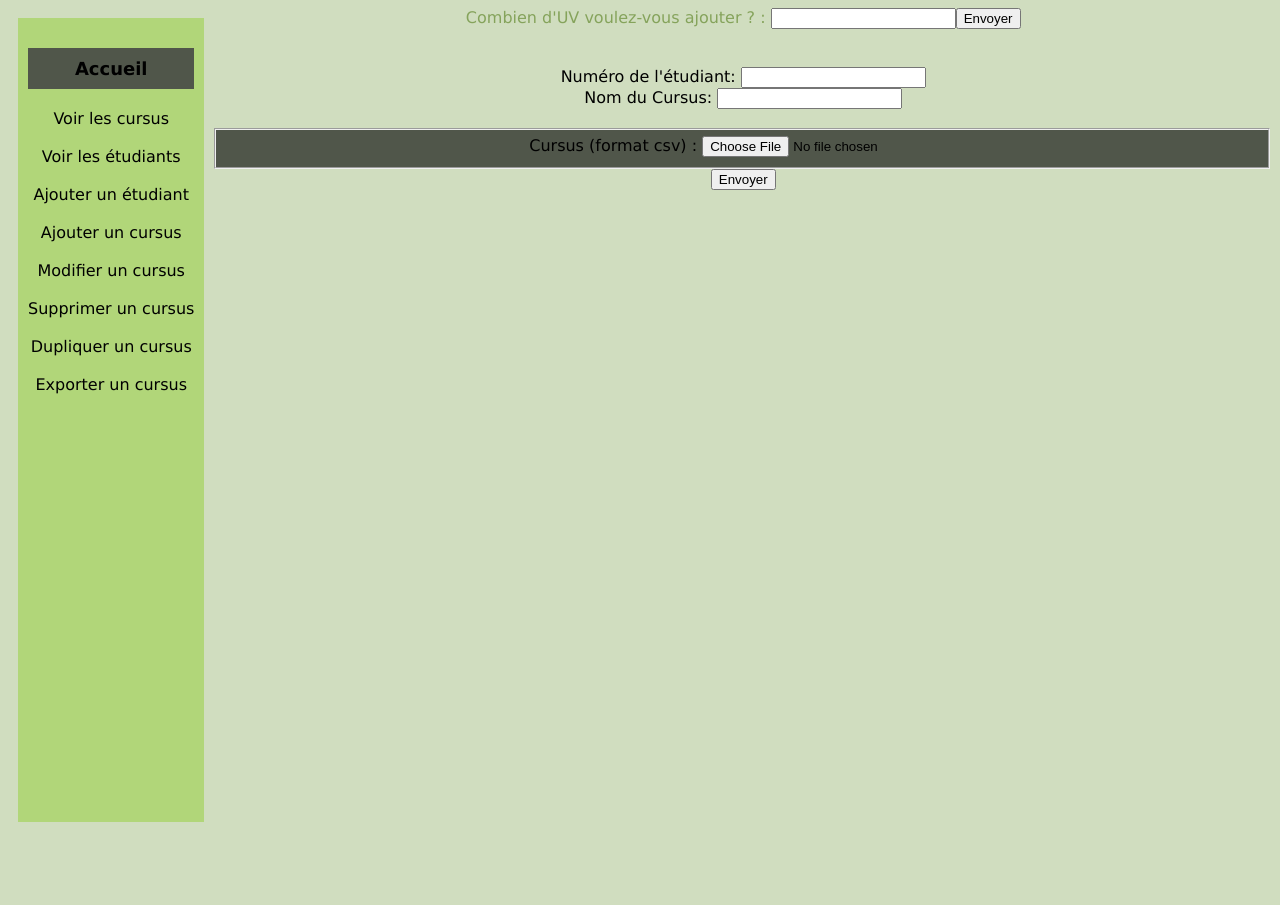
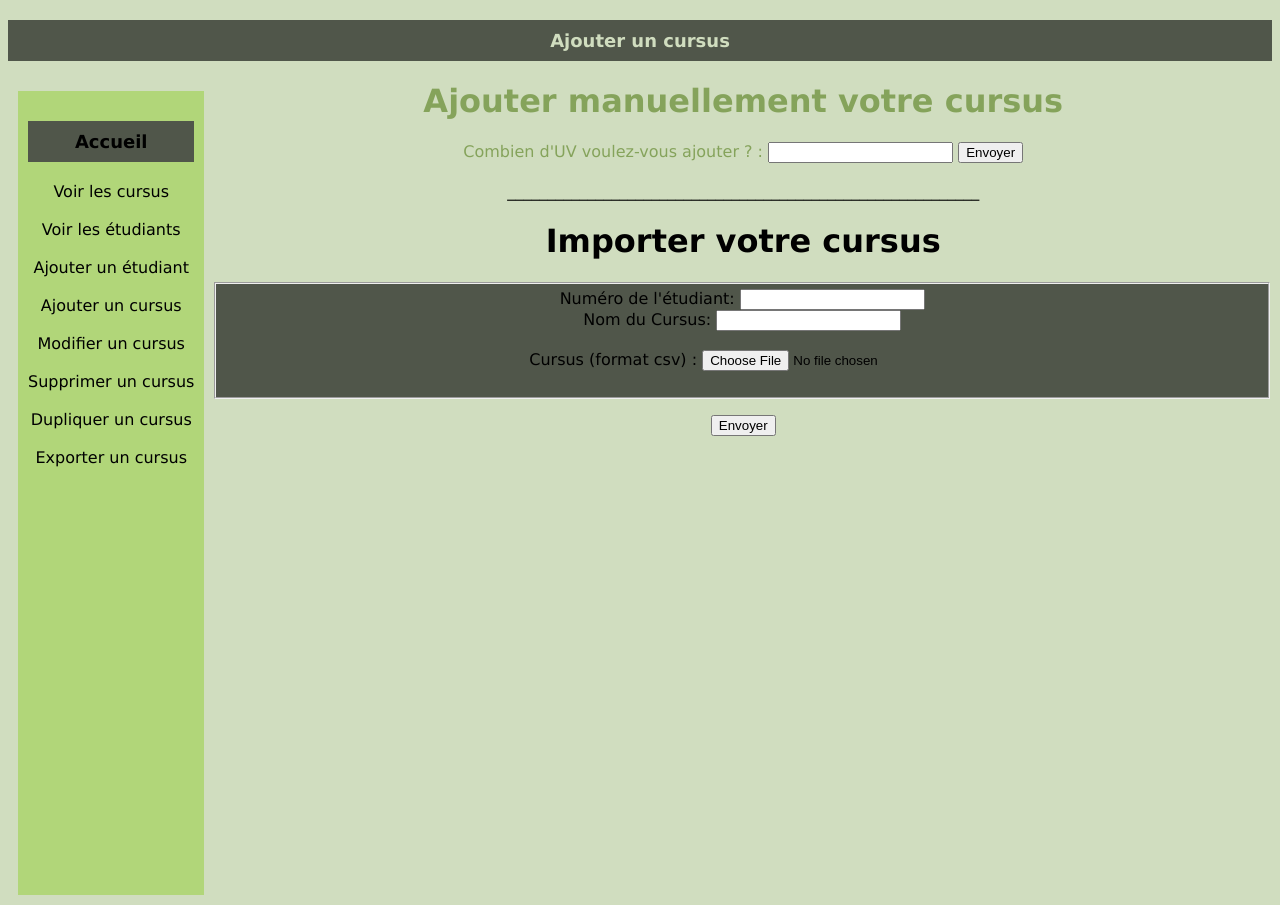
Before and after one commit to Erilysse/Cursus_ISI, a PHP site: page /Ajout_Cursus.php in a window 1280 px wide. Before the commit the page ends 822 px from the top, so only its background shows below. Run offline with PHP 8.4, Linux system fonts and the light colour scheme.

Commit message:
tout ok sauf import probleme d'affichage

```diff
--- a/Ajout_Cursus.php
+++ b/Ajout_Cursus.php
@@ -11,12 +11,14 @@ include('BibliothequePHP.php');
 </head>
 <body>
     <script type="text/JavaScript" src="include\javascript\AjoutElement.js"></script>
+    <div id="bandeau">Ajouter un cursus</div>
     <div id="menu"><?php include('index.php'); ?></div>
-    <table>
+        <h1>Ajouter manuellement votre cursus</h1>
         <?php if (!isset($_POST['compteur'])) {?>
         <form method="POST" name='FormNbCursus' action="Ajout_Cursus.php">
             Combien d'UV voulez-vous ajouter ? : <input type='number' name='compteur' size='10' maxlength='10' value='' />
              <a href="Ajout_Cursus.php"><input type='submit' value='Envoyer' />
+                 <br><br>
         </form>
         <?php } else { $compteur = $_POST['compteur'] ?>
         <form method="POST" id='FormAjoutCursus' name='FormAjoutCursus' action="Ajout_Cursus_Action.php">
@@ -49,16 +51,16 @@ include('BibliothequePHP.php');
             <a href="Ajout_Cursus_Action.php"><input type='submit' value='Envoyer' />
             </a> <input type='reset' value='Réinitialiser' /></div>
         </form>
-    <br><br>
         <?php } ?>
-    </table>
-    <br><br>
+___________________________________________________________
+    <br><h1>Importer votre cursus</h1>
+        <fieldset>
         <form method="POST" id='FormAjoutCursus' name='FormAjoutCursus' action="Importation_Cursus.php">
         <div id='NumEtu'>Numéro de l'étudiant: <input type='number' name='numetu' id="numetu" size='10' maxlength='10' value='' /></div>
         <div id='NomCursus'>Nom du Cursus: <input type='text' name='nomcursus' id="nomcursus" size='20' maxlength='20' value='' /></div>
         <br>
-        <fieldset>
-            <div id='Cursus'> Cursus (format csv) : <input type="file" name="cursus" id="cursus" /><br />
+             <input type="hidden" name="MAX_FILE_SIZE" value="30000" />
+             <div id='Cursus'> Cursus (format csv) : <input type="file" name="cursus" id="cursus" /></div>
         </fieldset>
         <div><a href="Importation_Cursus.php"><input type='submit' value='Envoyer' /></a></div>
         </form>
--- a/Ajout_Etudiant.php
+++ b/Ajout_Etudiant.php
@@ -6,6 +6,7 @@
         <meta name="viewport" content="width=device-width, initial-scale=1.0">
 </head>
 <body>
+    <div id="bandeau">Ajouter un étudiant</div>
     <div id="menu"><?php include('index.php'); ?></div>
     <table>
         <form method="POST" id='FormAjoutEtudiant' name='FormAjoutEtudiant' action="Ajout_Etudiant_Action.php">
--- a/Ajout_Etudiant_Action.php
+++ b/Ajout_Etudiant_Action.php
@@ -6,6 +6,7 @@
         <meta name="viewport" content="width=device-width, initial-scale=1.0">
 </head>
 <body>
+    <div id="bandeau">Ajouter un étudiant</div>
     <div id="menu"><?php include('index.php'); ?></div>
 <?php
 // Ajout des fichiers pour la connexion à la bdd
--- a/Dupliquer_Cursus.php
+++ b/Dupliquer_Cursus.php
@@ -12,6 +12,7 @@ $bd = connect_bdd($serveur, $utilisateur, $mot_de_passe);
             <meta name="viewport" content="width=device-width, initial-scale=1.0">
         </head>
         <body>
+            <div id="bandeau">Dupliquer un cursus</div>
             <div id="menu"><?php include('index.php'); ?></div>
             <table>
                 <?php
--- a/Exportation_Cursus.php
+++ b/Exportation_Cursus.php
@@ -17,6 +17,7 @@ else {
             <meta name="viewport" content="width=device-width, initial-scale=1.0">
         </head>
         <body>
+            <div id="bandeau">Exporter un cursus</div>
             <div id="menu"><?php include('index.php'); ?></div>
             <table>
                 <?php
--- a/Formulaire_Modification.php
+++ b/Formulaire_Modification.php
@@ -16,6 +16,7 @@ if (!$bd) {
             <meta name="viewport" content="width=device-width, initial-scale=1.0">
         </head>
         <body>
+            <div id="bandeau">Modifier un cursus</div>
             <div id="menu"><?php include('index.php'); ?></div>
             <table>
                 <?php
--- a/Importation_Cursus.php
+++ b/Importation_Cursus.php
@@ -6,11 +6,14 @@
         <meta name="viewport" content="width=device-width, initial-scale=1.0">
 </head>
 <body>
+    <div id="bandeau">Importer un cursus</div>
     <div id="menu"><?php include('index.php'); ?></div>
     <?php
     require_once'BibliothequePHP.php';
     $IDetudiant=$_POST['numetu'];
     $nomCursus=$_POST['nomcursus'];
+    $fichier = $_FILES;
+    var_dump($fichier);
 //On vérifie qu'un fichier a été envoyé
 	if ($_FILES['cursus']['error'] > 0) {
             $erreur = "Erreur durant le transfert de fichier";
--- a/Supprimer_Cursus.php
+++ b/Supprimer_Cursus.php
@@ -12,6 +12,7 @@ $bd = connect_bdd($serveur, $utilisateur, $mot_de_passe);
             <meta name="viewport" content="width=device-width, initial-scale=1.0">
         </head>
         <body>
+            <div id="bandeau">Supprimer un cursus</div>
             <div id="menu"><?php include('index.php'); ?></div>
             <table>
                 <?php
--- a/Visualisation_Etudiant.php
+++ b/Visualisation_Etudiant.php
@@ -33,7 +33,7 @@ function affichageEtudiants($list_etudiant) {
         <meta name="viewport" content="width=device-width, initial-scale=1.0">
     </head>
     <body>
-        <div id="bandeau"><a href='Ajout_Etudiant.php'>Ajouter un étudiant</a></div>
+        <div id="bandeau">Liste des étudiants</div>
         <div id="menu"><?php include('index.php'); ?></div>
         <h1>Liste des étudiants</h1>
         <?php  if (!empty($etudiants)) {?>
```
